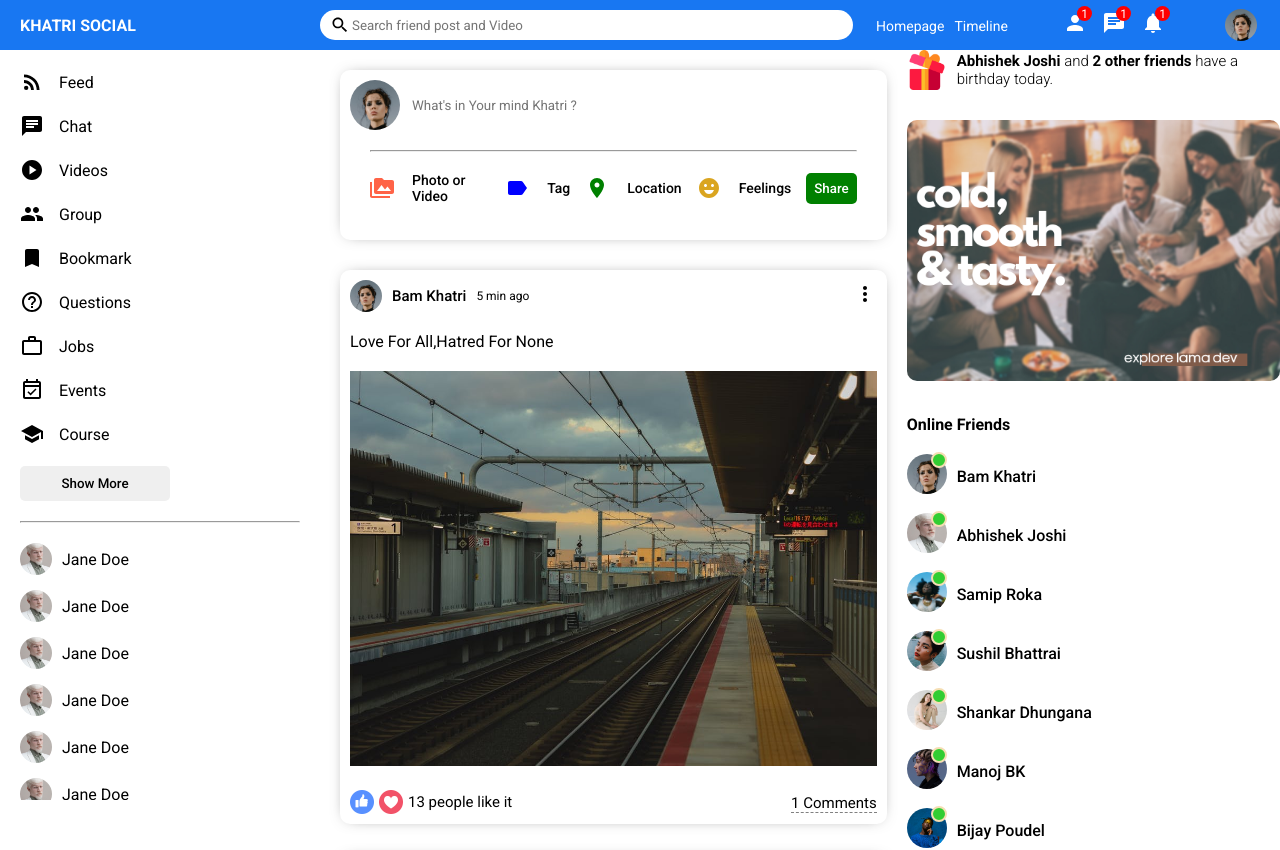
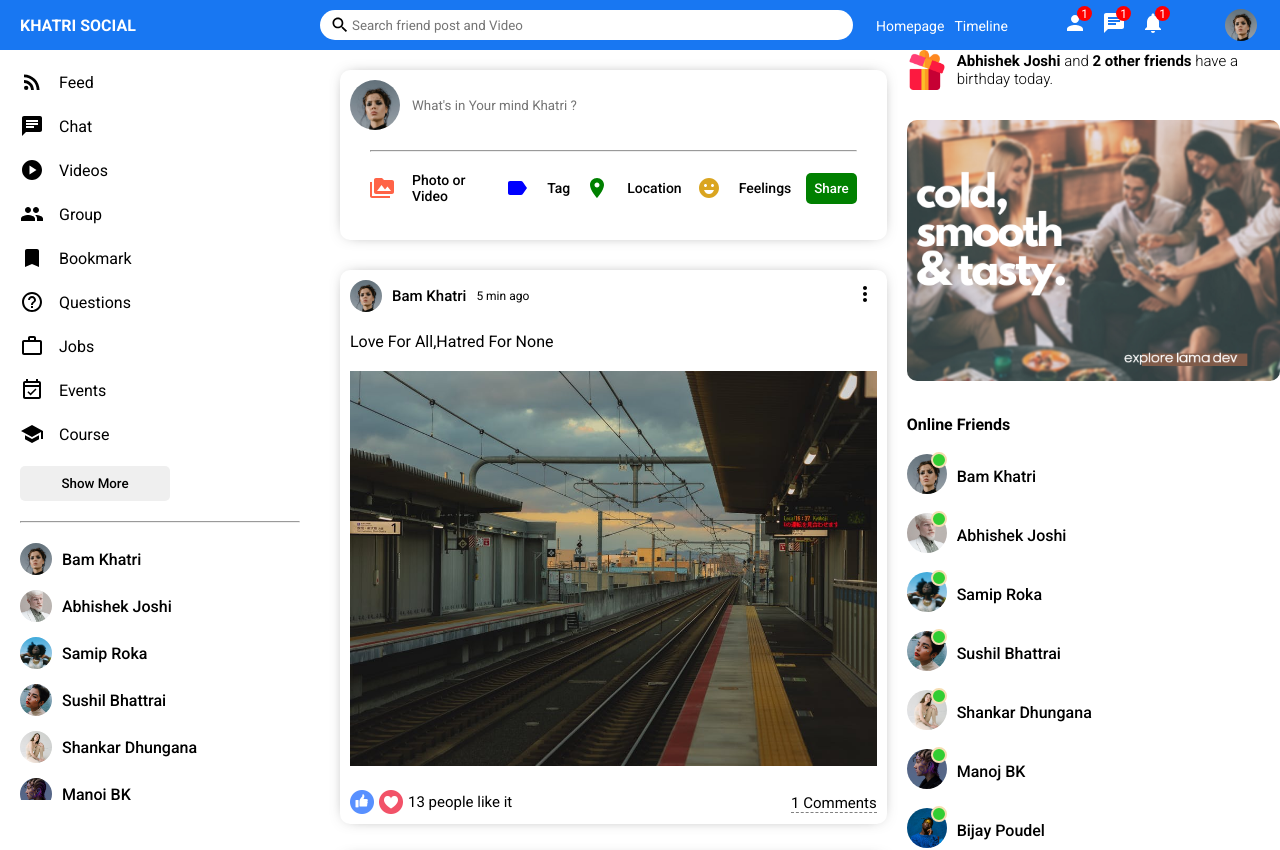
Before and after one commit to bamkhatri/social, a React (Create React App) app in the folder frontend/: page / in a window 1280 px wide. Shown: the top 850 px of the page. Built offline with nearby package versions, Linux system fonts and the light colour scheme.

Commit message:
Friends component added and minor changes on leftbar

```diff
--- /dev/null
+++ b/frontend/src/Components/Friends/Friends.css
@@ -0,0 +1,15 @@
+.leftbarFriend {
+  display: flex;
+  align-items: center;
+  margin-bottom: 15px;
+}
+.leftbarFriendImg {
+  width: 32px;
+  height: 32px;
+  border-radius: 50%;
+  object-fit: cover;
+  margin-right: 10px;
+}
+.friendName {
+  font-weight: 500;
+}
--- /dev/null
+++ b/frontend/src/Components/Friends/Friends.js
@@ -0,0 +1,12 @@
+import React from 'react'
+import './Friends.css'
+const Friends = ({ user }) => {
+  return (
+    <li className='leftbarFriend'>
+      <img src={user.profilePicture} alt='' className='leftbarFriendImg' />
+      <span className='friendName'>{user.username}</span>
+    </li>
+  )
+}
+
+export default Friends
--- a/frontend/src/Components/Leftbar/Leftbar.css
+++ b/frontend/src/Components/Leftbar/Leftbar.css
@@ -29,6 +29,7 @@
 }
 .listIcon {
   margin-right: 15px;
+  cursor: pointer;
 }
 .leftbarButton {
   width: 150px;
@@ -45,16 +46,3 @@
   margin: 0;
   list-style: none;
 }
-
-.leftbarFriend {
-  display: flex;
-  align-items: center;
-  margin-bottom: 15px;
-}
-.leftbarFriendImg {
-  width: 32px;
-  height: 32px;
-  border-radius: 50%;
-  object-fit: cover;
-  margin-right: 10px;
-}
--- a/frontend/src/Components/Leftbar/Leftbar.js
+++ b/frontend/src/Components/Leftbar/Leftbar.js
@@ -9,6 +9,8 @@ import HelpOutlineOutlinedIcon from '@mui/icons-material/HelpOutlineOutlined'
 import WorkOutlineIcon from '@mui/icons-material/WorkOutline'
 import EventAvailableOutlinedIcon from '@mui/icons-material/EventAvailableOutlined'
 import SchoolIcon from '@mui/icons-material/School'
+import { Users } from '../../dummyData'
+import Friends from '../Friends/Friends'
 const Leftbar = () => {
   return (
     <div className='leftbar'>
@@ -54,94 +56,9 @@ const Leftbar = () => {
         <button className='leftbarButton'>Show More</button>
         <hr className='leftbarHr' />
         <ul className='leftbarFriendList'>
-          <li className='leftbarFriend'>
-            <img
-              src='/assets/person/2.jpeg'
-              alt=''
-              className='leftbarFriendImg'
-            />
-            <span className='friendName'>Jane Doe</span>
-          </li>
-          <li className='leftbarFriend'>
-            <img
-              src='/assets/person/2.jpeg'
-              alt=''
-              className='leftbarFriendImg'
-            />
-            <span className='friendName'>Jane Doe</span>
-          </li>
-          <li className='leftbarFriend'>
-            <img
-              src='/assets/person/2.jpeg'
-              alt=''
-              className='leftbarFriendImg'
-            />
-            <span className='friendName'>Jane Doe</span>
-          </li>
-          <li className='leftbarFriend'>
-            <img
-              src='/assets/person/2.jpeg'
-              alt=''
-              className='leftbarFriendImg'
-            />
-            <span className='friendName'>Jane Doe</span>
-          </li>
-          <li className='leftbarFriend'>
-            <img
-              src='/assets/person/2.jpeg'
-              alt=''
-              className='leftbarFriendImg'
-            />
-            <span className='friendName'>Jane Doe</span>
-          </li>
-          <li className='leftbarFriend'>
-            <img
-              src='/assets/person/2.jpeg'
-              alt=''
-              className='leftbarFriendImg'
-            />
-            <span className='friendName'>Jane Doe</span>
-          </li>
-          <li className='leftbarFriend'>
-            <img
-              src='/assets/person/2.jpeg'
-              alt=''
-              className='leftbarFriendImg'
-            />
-            <span className='friendName'>Jane Doe</span>
-          </li>
-          <li className='leftbarFriend'>
-            <img
-              src='/assets/person/2.jpeg'
-              alt=''
-              className='leftbarFriendImg'
-            />
-            <span className='friendName'>Jane Doe</span>
-          </li>
-          <li className='leftbarFriend'>
-            <img
-              src='/assets/person/2.jpeg'
-              alt=''
-              className='leftbarFriendImg'
-            />
-            <span className='friendName'>Jane Doe</span>
-          </li>
-          <li className='leftbarFriend'>
-            <img
-              src='/assets/person/2.jpeg'
-              alt=''
-              className='leftbarFriendImg'
-            />
-            <span className='friendName'>Jane Doe</span>
-          </li>
-          <li className='leftbarFriend'>
-            <img
-              src='/assets/person/2.jpeg'
-              alt=''
-              className='leftbarFriendImg'
-            />
-            <span className='friendName'>Jane Doe</span>
-          </li>
+          {Users.map((user) => (
+            <Friends key={user.id} user={user} />
+          ))}
         </ul>
       </div>
     </div>
```
